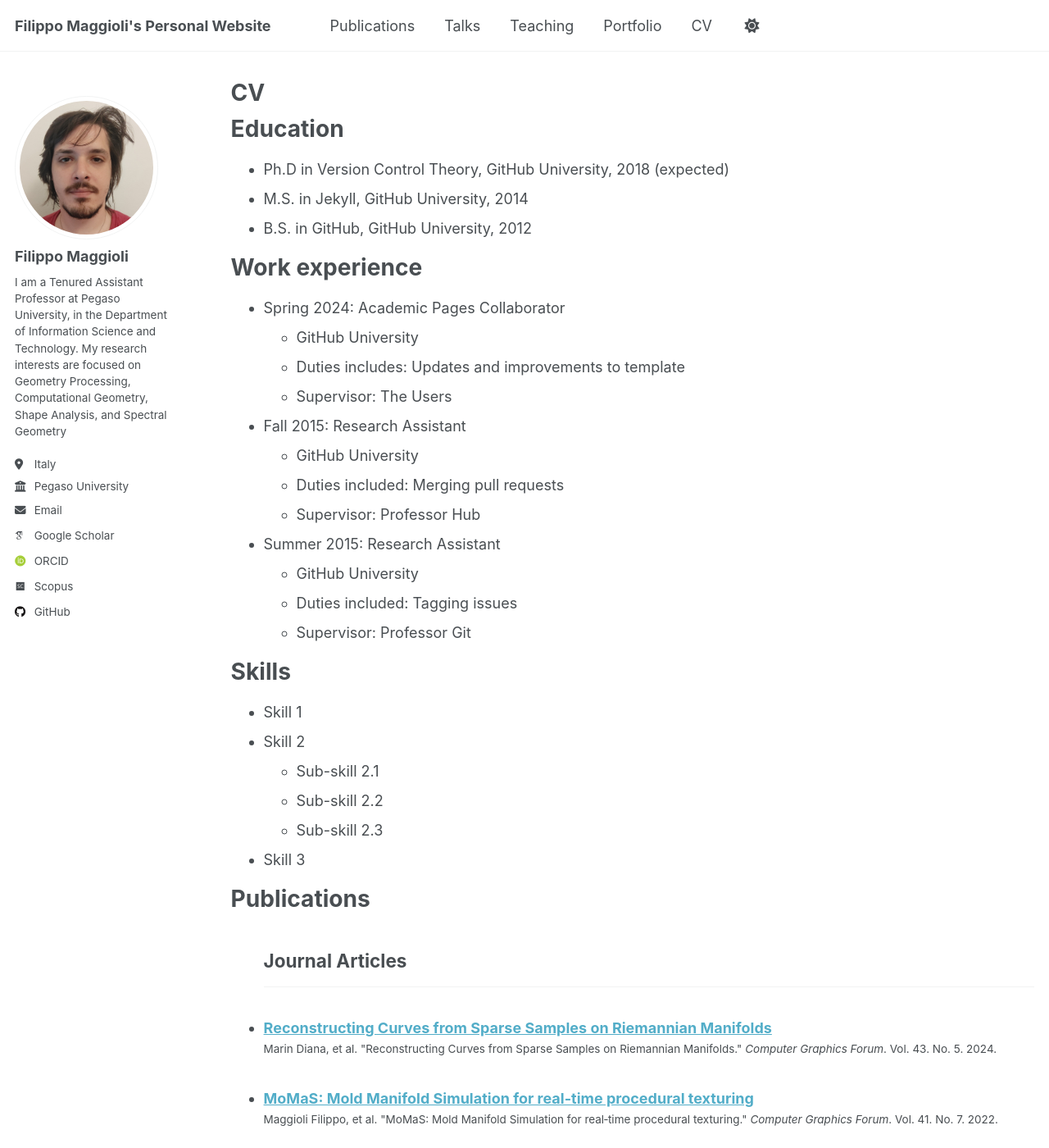
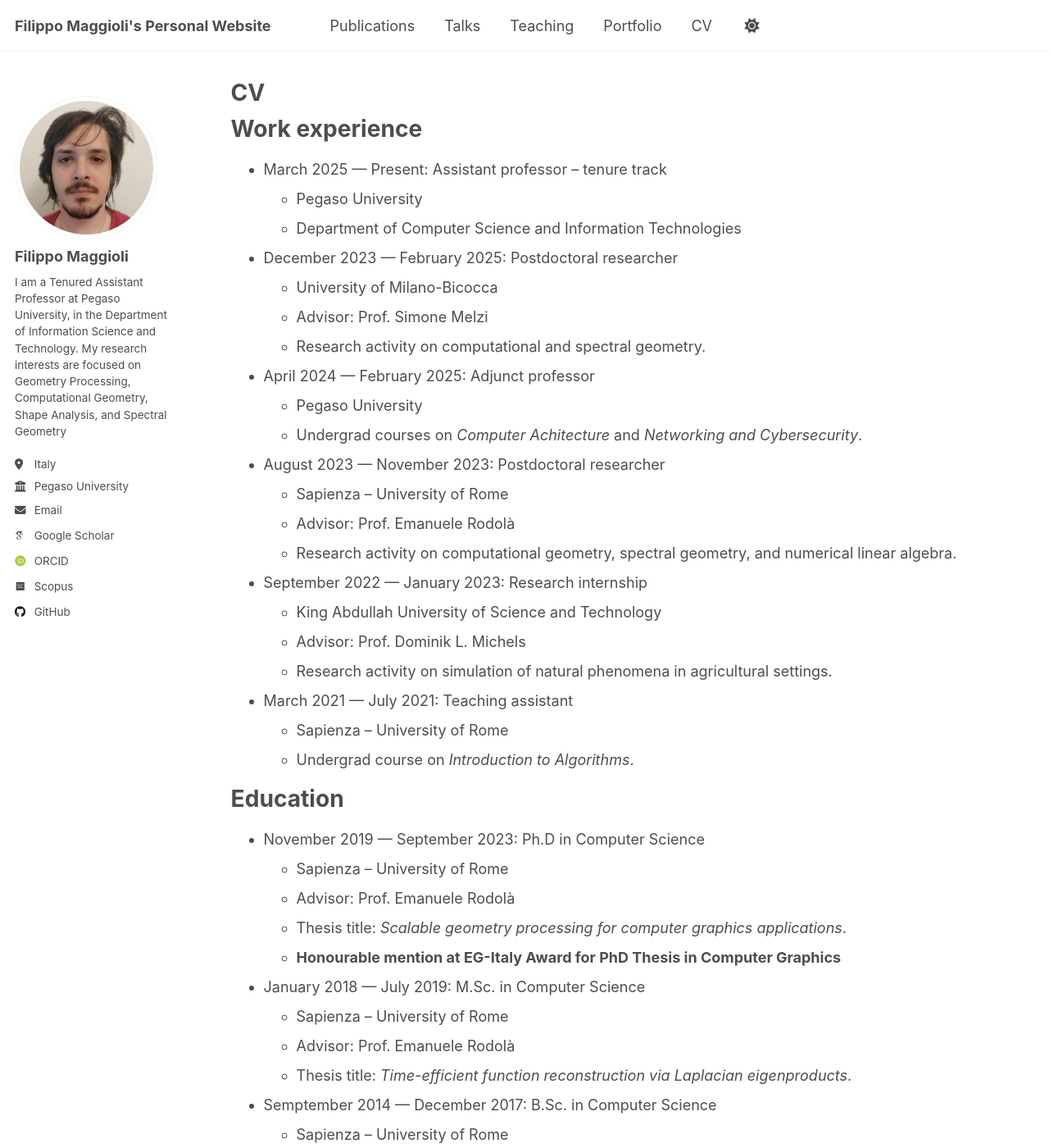
Before and after one commit to fmaggioli/fmaggioli.github.io, a Jekyll site: the page built from _pages/cv.md, in a window 1280 px wide and 1400 px high. Shown: the whole window at 82% size. Built offline with Jekyll 4.4.1, drawn with Linux system fonts in a browser that asks for light colours; some web fonts are replaced; some of the changed text lies outside the part shown.

Commit message:
Working on CV.

```diff
--- a/_pages/cv.md
+++ b/_pages/cv.md
@@ -9,37 +9,58 @@ redirect_from:
 
 {% include base_path %}
 
+Work experience
+======
+* March 2025 &mdash; Present: Assistant professor &ndash; tenure track
+  * Pegaso University
+  * Department of Computer Science and Information Technologies
+
+* December 2023 &mdash; February 2025: Postdoctoral researcher
+  * University of Milano-Bicocca
+  * Advisor: Prof. Simone Melzi
+  * Research activity on computational and spectral geometry.
+
+* April 2024 &mdash; February 2025: Adjunct professor
+  * Pegaso University
+  * Undergrad courses on *Computer Achitecture* and *Networking and Cybersecurity*.
+
+* August 2023 &mdash; November 2023: Postdoctoral researcher
+  * Sapienza &ndash; University of Rome
+  * Advisor: Prof. Emanuele Rodolà
+  * Research activity on computational geometry, spectral geometry, and numerical linear algebra.
+
+* September 2022 &mdash; January 2023: Research internship
+  * King Abdullah University of Science and Technology
+  * Advisor: Prof. Dominik L. Michels
+  * Research activity on simulation of natural phenomena in agricultural settings.
+
+* March 2021 &mdash; July 2021: Teaching assistant
+  * Sapienza &ndash; University of Rome
+  * Undergrad course on *Introduction to Algorithms*.
+
 Education
 ======
-* Ph.D in Version Control Theory, GitHub University, 2018 (expected)
-* M.S. in Jekyll, GitHub University, 2014
-* B.S. in GitHub, GitHub University, 2012
+* November 2019 &mdash; September 2023: Ph.D in Computer Science
+  * Sapienza &ndash; University of Rome
+  * Advisor: Prof. Emanuele Rodolà
+  * Thesis title: *Scalable geometry processing for computer graphics applications*.
+  * **Honourable mention at EG-Italy Award for PhD Thesis in Computer Graphics**
+* January 2018 &mdash; July 2019: M.Sc. in Computer Science
+  * Sapienza &ndash; University of Rome
+  * Advisor: Prof. Emanuele Rodolà
+  * Thesis title: *Time-efficient function reconstruction via Laplacian eigenproducts*.
+* Semptember 2014 &mdash; December 2017: B.Sc. in Computer Science
+  * Sapienza &ndash; University of Rome
+  * Advisor: Prof. Enrico Tronci
+  * Thesis title: *Modeling of biological pathways with systems of differential-algebraic equations*.
 
-Work experience
+Selection of students
 ======
-* Spring 2024: Academic Pages Collaborator
-  * GitHub University
-  * Duties includes: Updates and improvements to template
-  * Supervisor: The Users
-
-* Fall 2015: Research Assistant
-  * GitHub University
-  * Duties included: Merging pull requests
-  * Supervisor: Professor Hub
-
-* Summer 2015: Research Assistant
-  * GitHub University
-  * Duties included: Tagging issues
-  * Supervisor: Professor Git
-
-Skills
-======
-* Skill 1
-* Skill 2
-  * Sub-skill 2.1
-  * Sub-skill 2.2
-  * Sub-skill 2.3
-* Skill 3
+* Daniele Baieri, Ph.D. &ndash; Internal supervisor (not formal advisor)
+* Giulio Viganò, Ph.D. &ndash; Internal supervisor (not formal advisor)
+* Francesca Maccarone, Ph.D. &ndash; Internal supervisor (not formal advisor)
+* Giorgio Longari, M.Sc. &ndash; Internal supervisor (not formal advisor)
+* Simone Pedico, B.Sc. &ndash; Thesis co-advisor
 
 Publications
 ======
```
